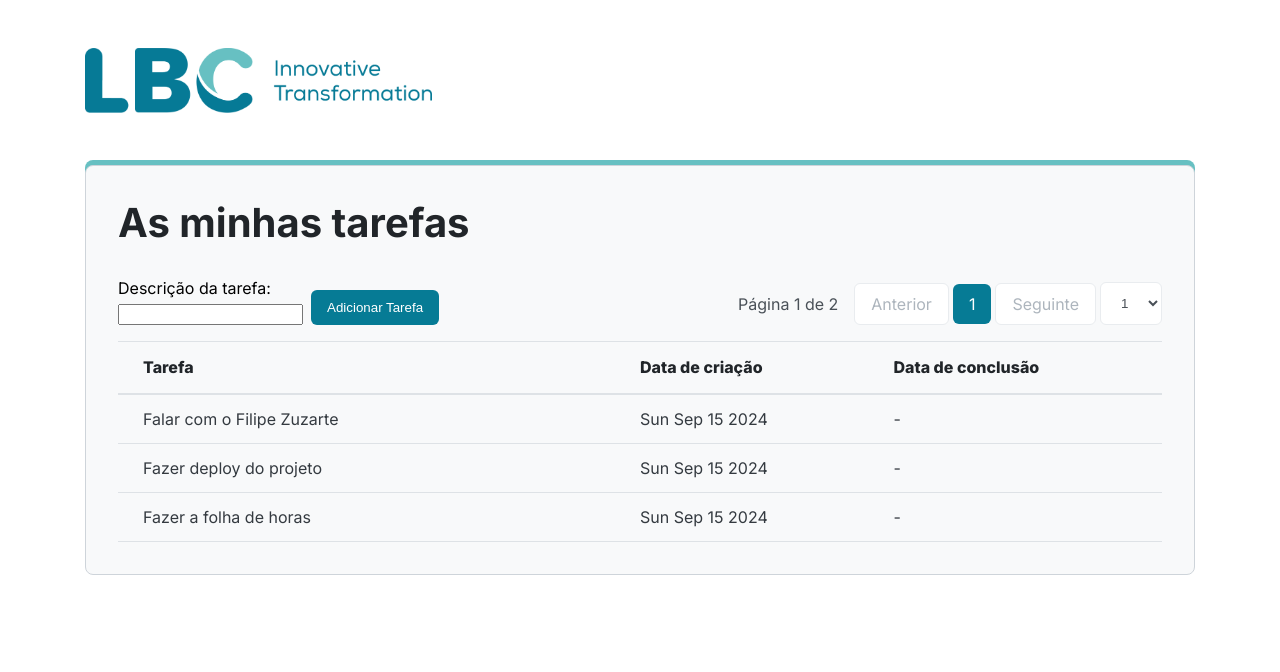
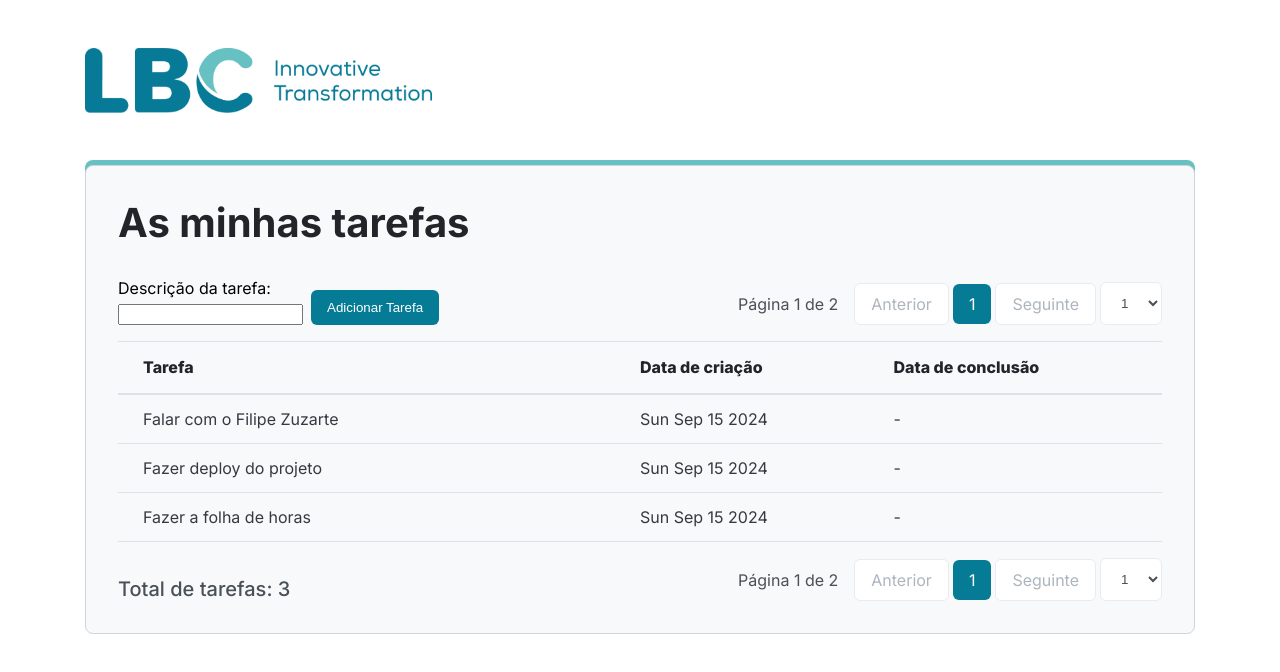
Before and after one commit to tykey/lbc_assesment, a React app in the folder lbc-assesment-app/: page /home in a window 1280 px wide. Shown: the top 672 px of the page. Built offline with nearby package versions, Linux system fonts and the light colour scheme.

Commit message:
total tasks and second pagination component

```diff
--- a/lbc-assesment-app/src/pages/Homepage.styled.tsx
+++ b/lbc-assesment-app/src/pages/Homepage.styled.tsx
@@ -6,7 +6,13 @@ import {
   FRAME_9_GAP,
   FRAME_9_PADDING,
 } from '../constants/dimensions'
-import { GRAY_100, GRAY_300, GRAY_400, GRAY_900 } from '../constants/colors'
+import {
+  GRAY_100,
+  GRAY_300,
+  GRAY_400,
+  GRAY_700,
+  GRAY_900,
+} from '../constants/colors'
 
 export const HomepageContentWrapper = styled.div`
   display: flex;
@@ -51,3 +57,10 @@ export const ContentMenu = styled.div`
 export const MenuItemContainer = styled.div`
   flex: 1 1 auto;
 `
+
+export const TotalTasksSpan = styled.span`
+  font-family: 'Inter', sans-serif;
+  font-size: 20px;
+  font-weight: 500;
+  color: ${GRAY_700};
+`
--- a/lbc-assesment-app/src/pages/Homepage.tsx
+++ b/lbc-assesment-app/src/pages/Homepage.tsx
@@ -1,6 +1,8 @@
+import { Task } from '../constants/types'
 import AddTaskComponent from '../shared/components/addTask/AddTaskComponent'
 import PaginationComponent from '../shared/components/pagination/PaginationComponent'
 import TasksList from '../shared/components/tasksList/TasksList'
+import { usePagination } from '../shared/hooks/usePagination'
 import { pt } from '../shared/translations/pt'
 import {
   ContentMenu,
@@ -8,9 +10,35 @@ import {
   HomepageContentWrapper,
   HomepageHeader,
   MenuItemContainer,
+  TotalTasksSpan,
 } from './Homepage.styled'
 
+const TEST_TASKS: Task[] = [
+  {
+    description: 'Falar com o Filipe Zuzarte',
+    creationDate: new Date(),
+  },
+  {
+    description: 'Fazer deploy do projeto',
+    creationDate: new Date(),
+  },
+  {
+    description: 'Fazer a folha de horas',
+    creationDate: new Date(),
+  },
+]
+
+const TEST_PAGE_SIZE = 2
+
 const Homepage = () => {
+  const {
+    currPage,
+    numberOfPages,
+    onClickPreviousPage,
+    onClickNextPage,
+    onPageChange,
+  } = usePagination(TEST_TASKS.length, TEST_PAGE_SIZE)
+
   const onAddTask = (task: string) => {
     alert(`add task ${task}`)
   }
@@ -27,13 +55,31 @@ const Homepage = () => {
           </MenuItemContainer>
           <MenuItemContainer>
             <PaginationComponent
-              maxItems={12}
-              pageSize={10}
-              onPageChange={() => {}}
+              currPage={currPage}
+              numberOfPages={numberOfPages}
+              onClickNext={onClickNextPage}
+              onClickPrevious={onClickPreviousPage}
+              onPageChange={onPageChange}
             />
           </MenuItemContainer>
         </ContentMenu>
-        <TasksList />
+        <TasksList tasks={TEST_TASKS} />
+        <ContentMenu>
+          <MenuItemContainer>
+            <TotalTasksSpan>
+              {pt.pages.homepage.total_tasks(TEST_TASKS.length)}
+            </TotalTasksSpan>
+          </MenuItemContainer>
+          <MenuItemContainer>
+            <PaginationComponent
+              currPage={currPage}
+              numberOfPages={numberOfPages}
+              onClickNext={onClickNextPage}
+              onClickPrevious={onClickPreviousPage}
+              onPageChange={onPageChange}
+            />
+          </MenuItemContainer>
+        </ContentMenu>
       </HomepageContent>
     </HomepageContentWrapper>
   )
--- a/lbc-assesment-app/src/shared/components/pagination/PaginationComponent.tsx
+++ b/lbc-assesment-app/src/shared/components/pagination/PaginationComponent.tsx
@@ -11,35 +11,23 @@ import { GRAY_700 } from '../../../constants/colors'
 import { pt } from '../../translations/pt'
 
 type PaginationComponentProps = {
-  pageSize: number
-  maxItems: number
+  numberOfPages: number
+  currPage: number
+  onClickPrevious: () => void
+  onClickNext: () => void
   onPageChange: (page: number) => void
 }
 
 const PaginationComponent = ({
-  pageSize,
-  maxItems,
+  numberOfPages,
+  currPage,
+  onClickPrevious,
+  onClickNext,
   onPageChange,
 }: PaginationComponentProps) => {
-  const numberOfPages = Math.ceil(maxItems / pageSize)
-
-  const [currPage, setCurrPage] = useState<number>(1)
-
-  const onClickPrevious = () => {
-    setCurrPage((prev) => Math.max(prev - 1, 1))
-  }
-
-  const onClickNext = () => {
-    setCurrPage((prev) => Math.min(prev + 1, numberOfPages))
-  }
-
   const onChangeSelect = useCallback((event: any) => {
-    setCurrPage(event.target.value)
+    onPageChange(event.target.value)
   }, [])
-
-  useEffect(() => {
-    onPageChange(currPage)
-  }, [currPage])
 
   return (
     <PaginationWrapper>
--- a/lbc-assesment-app/src/shared/components/tasksList/TasksList.tsx
+++ b/lbc-assesment-app/src/shared/components/tasksList/TasksList.tsx
@@ -8,22 +8,11 @@ import {
   TaskWrapper,
 } from './TasksLists.styled'
 
-const TEST_TASKS: Task[] = [
-  {
-    description: 'Falar com o Filipe Zuzarte',
-    creationDate: new Date(),
-  },
-  {
-    description: 'Fazer deploy do projeto',
-    creationDate: new Date(),
-  },
-  {
-    description: 'Fazer a folha de horas',
-    creationDate: new Date(),
-  },
-]
+type TasksListProps = {
+  tasks: Task[]
+}
 
-const TasksList = () => {
+const TasksList = ({ tasks }: TasksListProps) => {
   return (
     <TasksListWrapper>
       <TasksListHeader>
@@ -37,7 +26,7 @@ const TasksList = () => {
           {pt.components.tasks_list.finished_data_label}
         </TasksListHeaderLabel>
       </TasksListHeader>
-      {TEST_TASKS.map((task: Task, taskIndex: number) => {
+      {tasks.map((task: Task, taskIndex: number) => {
         return (
           <TaskWrapper key={`task_${taskIndex}`}>
             <TaskDescription flex={2}>{task.description}</TaskDescription>
--- /dev/null
+++ b/lbc-assesment-app/src/shared/hooks/usePagination.ts
@@ -0,0 +1,27 @@
+import { useState } from 'react'
+
+export function usePagination(maxItems: number, pageSize: number) {
+  const numberOfPages = Math.ceil(maxItems / pageSize)
+
+  const [currPage, setCurrPage] = useState<number>(1)
+
+  const onClickPreviousPage = () => {
+    setCurrPage((prev) => Math.max(prev - 1, 1))
+  }
+
+  const onClickNextPage = () => {
+    setCurrPage((prev) => Math.min(prev + 1, numberOfPages))
+  }
+
+  const onPageChange = (page: number) => {
+    setCurrPage(page)
+  }
+
+  return {
+    currPage,
+    numberOfPages,
+    onClickPreviousPage,
+    onClickNextPage,
+    onPageChange,
+  }
+}
--- a/lbc-assesment-app/src/shared/translations/pt.ts
+++ b/lbc-assesment-app/src/shared/translations/pt.ts
@@ -2,6 +2,7 @@ export const pt = {
   pages: {
     homepage: {
       my_tasks: 'As minhas tarefas',
+      total_tasks: (totalTasks: number) => `Total de tarefas: ${totalTasks}`,
     },
   },
   components: {
```
